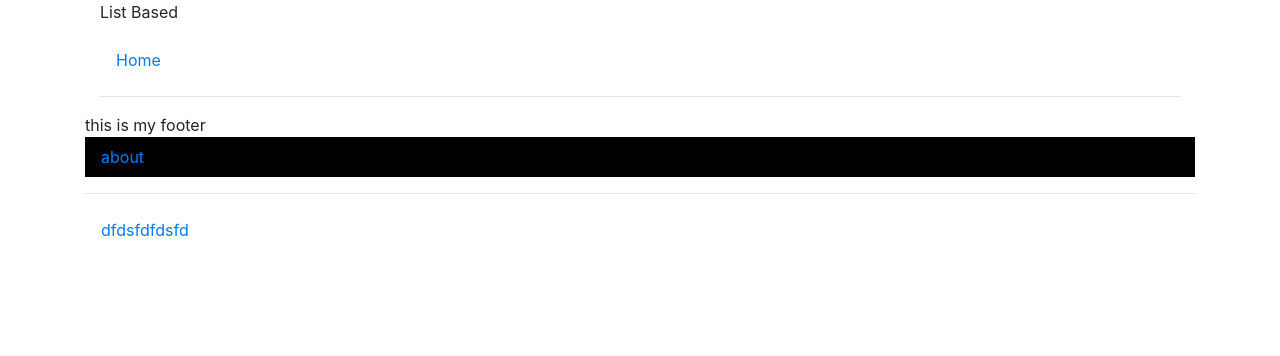
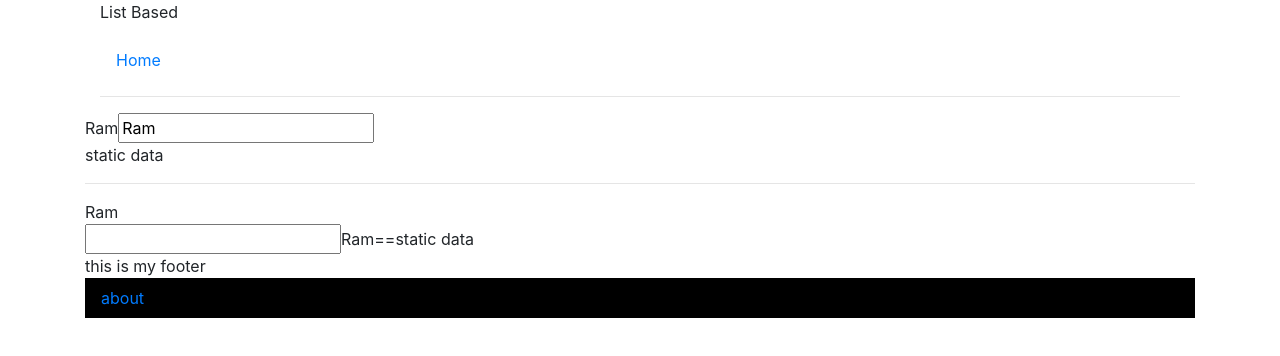
Before and after one commit to f2expert/ReactTraining, a React (Create React App) app: page / in a window 1280 px wide. Shown: the top 356 px of the page. Built offline with nearby package versions, Linux system fonts and the light colour scheme.

Commit message:
updated some code

```diff
--- a/src/App.js
+++ b/src/App.js
@@ -1,8 +1,8 @@
 import Header from './containers/header';
 import Footer from './containers/footer';
 
-import { Container, Row, Col } from 'reactstrap'
-import NavComponent from './components/navbar/nav.component'
+import { Container, Row, Col } from 'reactstrap';
+import LoginComponent from './components/login.component';
 
 import './App.css';
 
@@ -14,12 +14,10 @@ function App() {
       <Row>
         <Col>
           <Header />
+          <LoginComponent />
           <Footer />
         </Col>
       </Row>
-
-      <hr />
-      <NavComponent navList={navLists} />
     </Container>
   );
 }
--- /dev/null
+++ b/src/components/login.component.js
@@ -0,0 +1,24 @@
+import React, { useState } from 'react'
+
+function LoginComponent() {
+
+    const [userName, setUserName] = useState('Ram');
+    const [password, setPassword] = useState('Raja');
+
+    let raja = 'static data';
+    return (
+        <div>
+            {userName}
+            <input type="text" value={userName} onChange={(event) => setUserName(event.target.value)} />
+            <br />
+            {raja}
+            <hr />
+            {userName}
+            <br />
+            <input type="text" />
+            {userName}=={raja}
+        </div>
+    )
+}
+
+export default LoginComponent
--- a/src/containers/header.js
+++ b/src/containers/header.js
@@ -7,7 +7,7 @@ function Header() {
             <Row>
                 <Col>
                     <p>List Based</p>
-                    <NavComponent  navList = {navLists} />
+                    <NavComponent firstName="raja" navList = {navLists} />
                     <hr />
                 </Col>
             </Row>
```
Also changed, not shown: src/components/navbar/nav.component.js (line endings or trailing spaces), 1 other file (tests, documents, lock files or other folders).
